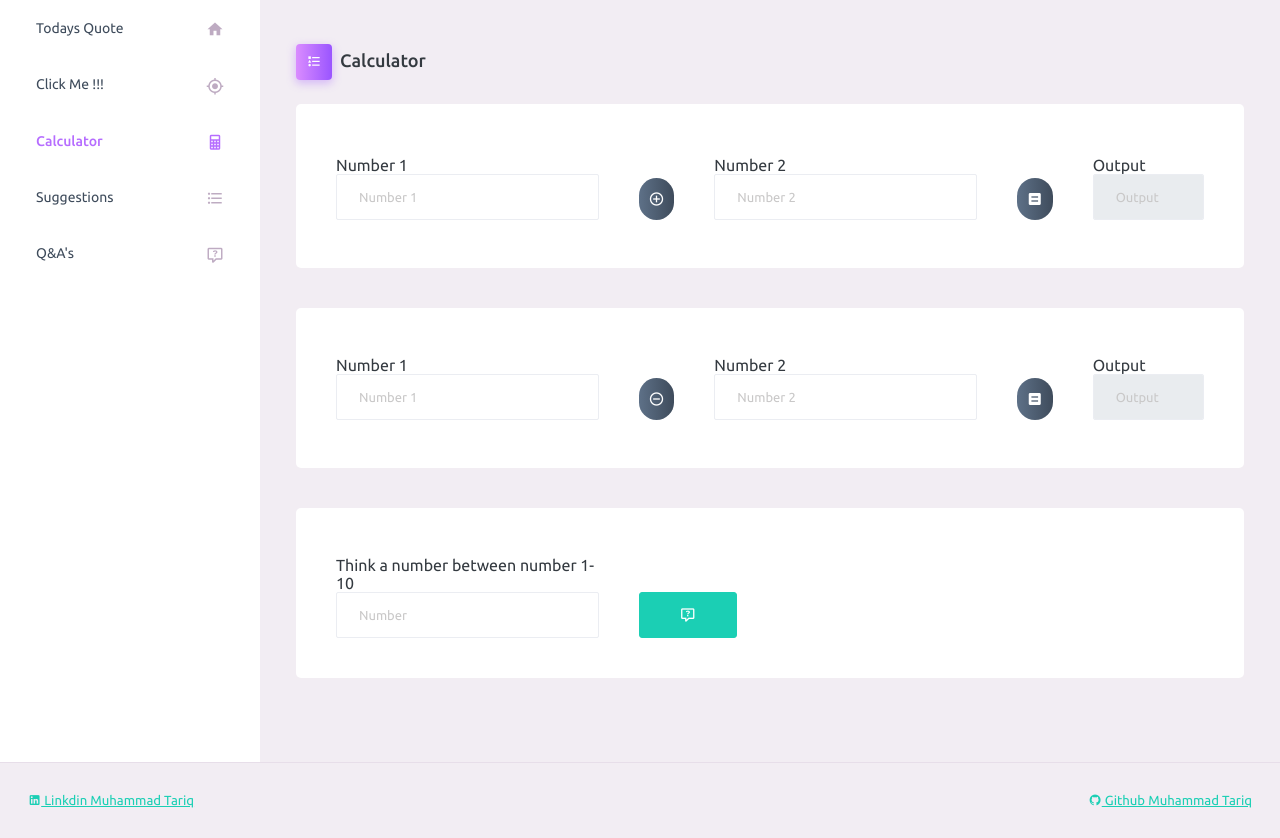
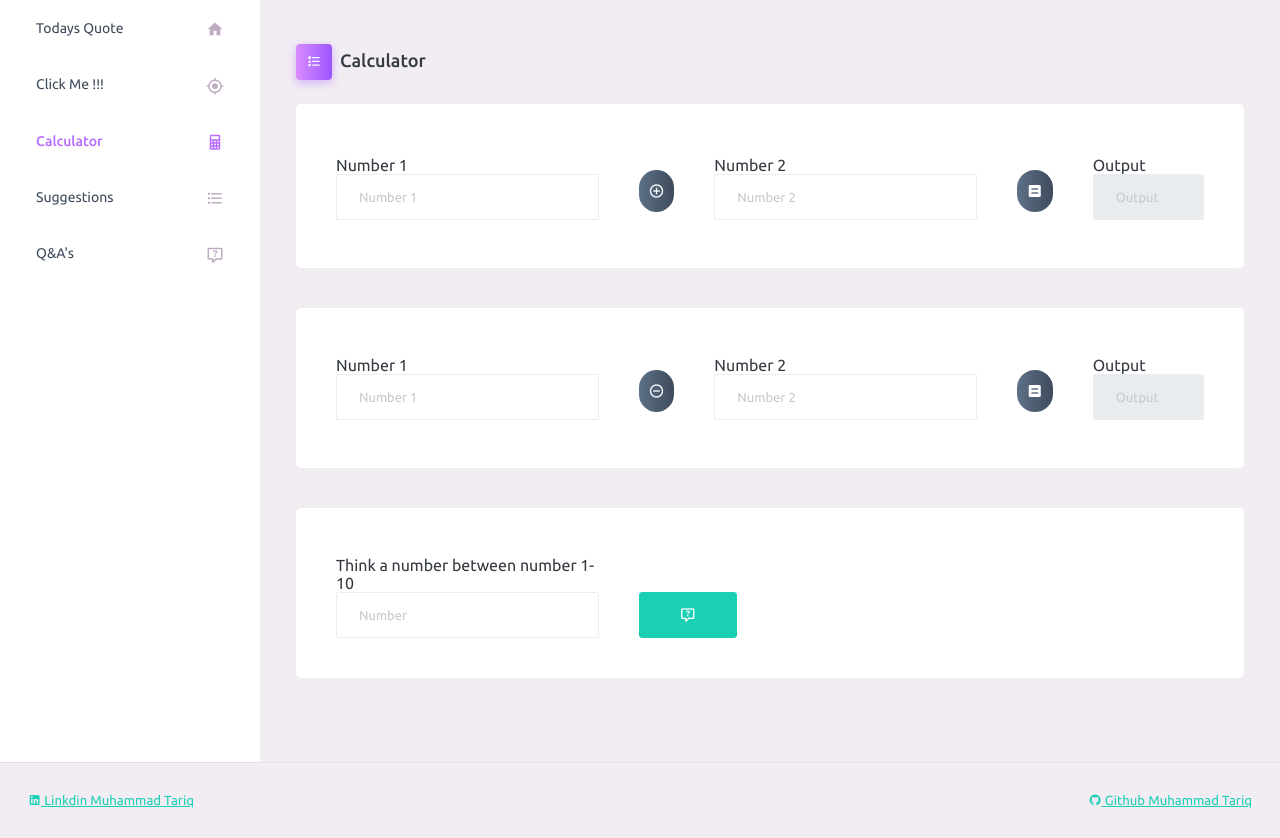
Before and after one commit to TariqGit9/pranks, a Flask app: page /calculator in a window 1280 px wide. Shown: the part 70-908 px from the top of the page. Run offline with Flask 3, Linux system fonts and the light colour scheme; some libraries are stand-ins or nearby versions.

Commit message:
finalized

```diff
--- a/templates/calculator.html
+++ b/templates/calculator.html
@@ -21,7 +21,7 @@
                       <input type="number" class="form-control addinput " id="add1" placeholder="Number 1">
                   </div>
                   <div class="col-md-1 d-flex align-items-end">
-                    <button type="button" class="btn btn-gradient-dark btn-rounded btn-icon">
+                    <button type="button" class=" mt-2 mb-2 btn btn-gradient-dark btn-rounded btn-icon">
                       <i class="mdi mdi-plus-circle-outline"></i>
                     </button>
                   </div>
@@ -30,7 +30,7 @@
                       <input type="number" class="form-control addinput"  id="add2" placeholder="Number 2">
                   </div>
                   <div class="col-md-1 d-flex align-items-end">
-                    <button type="button" class="btn btn-gradient-dark btn-rounded btn-icon">
+                    <button type="button" class="mt-2 mb-2 btn btn-gradient-dark btn-rounded btn-icon">
                       <i class="mdi mdi mdi-equal-box"></i>
                     </button>
                   </div>
@@ -53,16 +53,16 @@
                       <input type="number" class="form-control subinput"  id="sub1" placeholder="Number 1">
                   </div>
                   <div class="col-md-1 d-flex align-items-end">
-                    <button type="button" class="btn btn-gradient-dark btn-rounded btn-icon">
+                    <button type="button" class="mt-2 mb-2 btn btn-gradient-dark btn-rounded btn-icon">
                       <i class="mdi mdi-minus-circle-outline"></i>
                     </button>
                   </div>
                   <div class="col-md-4">
                       <label for="textField2">Number 2</label>
-                      <input type="number" class="form-control subinput"  id="sub2" placeholder="Number 2">
+                      <input type="number" class=" form-control subinput"  id="sub2" placeholder="Number 2">
                   </div>
                   <div class="col-md-1 d-flex align-items-end">
-                    <button type="button" class="btn btn-gradient-dark btn-rounded btn-icon">
+                    <button type="button" class="mt-2 mb-2 btn btn-gradient-dark btn-rounded btn-icon">
                       <i class="mdi mdi mdi-equal-box"></i>
                     </button>
                   </div>
--- a/templates/template.html
+++ b/templates/template.html
@@ -94,7 +94,7 @@
         </div>
         <footer class="footer">
           <div class="container-fluid d-flex justify-content-between">
-            <a href="https://github.com/TariqGit9/pranks" class="float-right float-sm-end mt-1 mt-sm-0 text-end"> <i class="mdi mdi-linkedin-box menu-icon"></i> Linkdin Muhammad Tariq </a>
+            <a href="https://www.linkedin.com/in/tariq-sarfraz-23b50b158/" class="float-right float-sm-end mt-1 mt-sm-0 text-end"> <i class="mdi mdi-linkedin-box menu-icon"></i> Linkdin Muhammad Tariq </a>
             <a href="https://github.com/TariqGit9/pranks" class="float-right float-sm-end mt-1 mt-sm-0 text-end"> <i class="mdi mdi-github-circle menu-icon"></i> Github Muhammad Tariq </a>
 
           </div>
```
